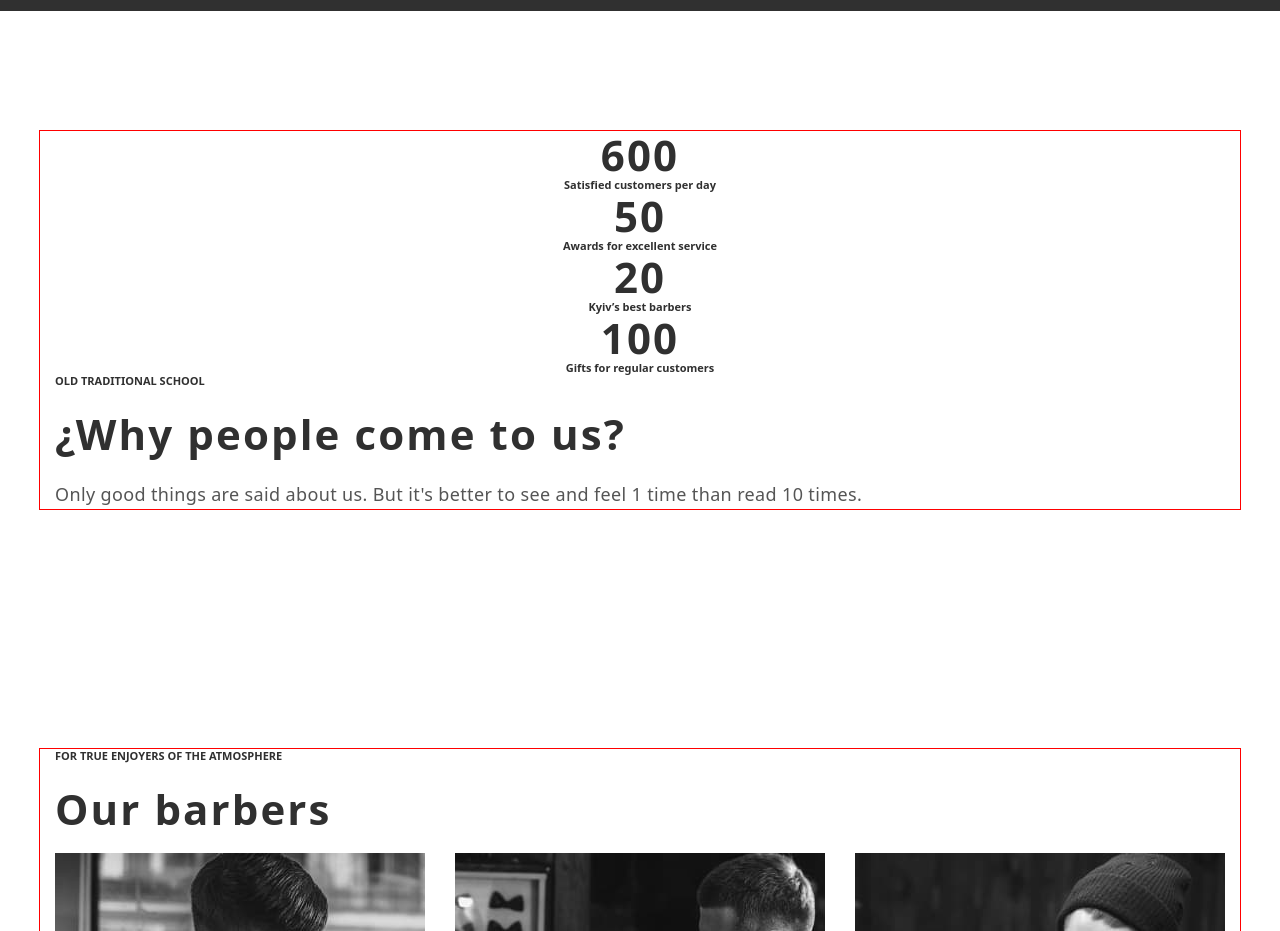
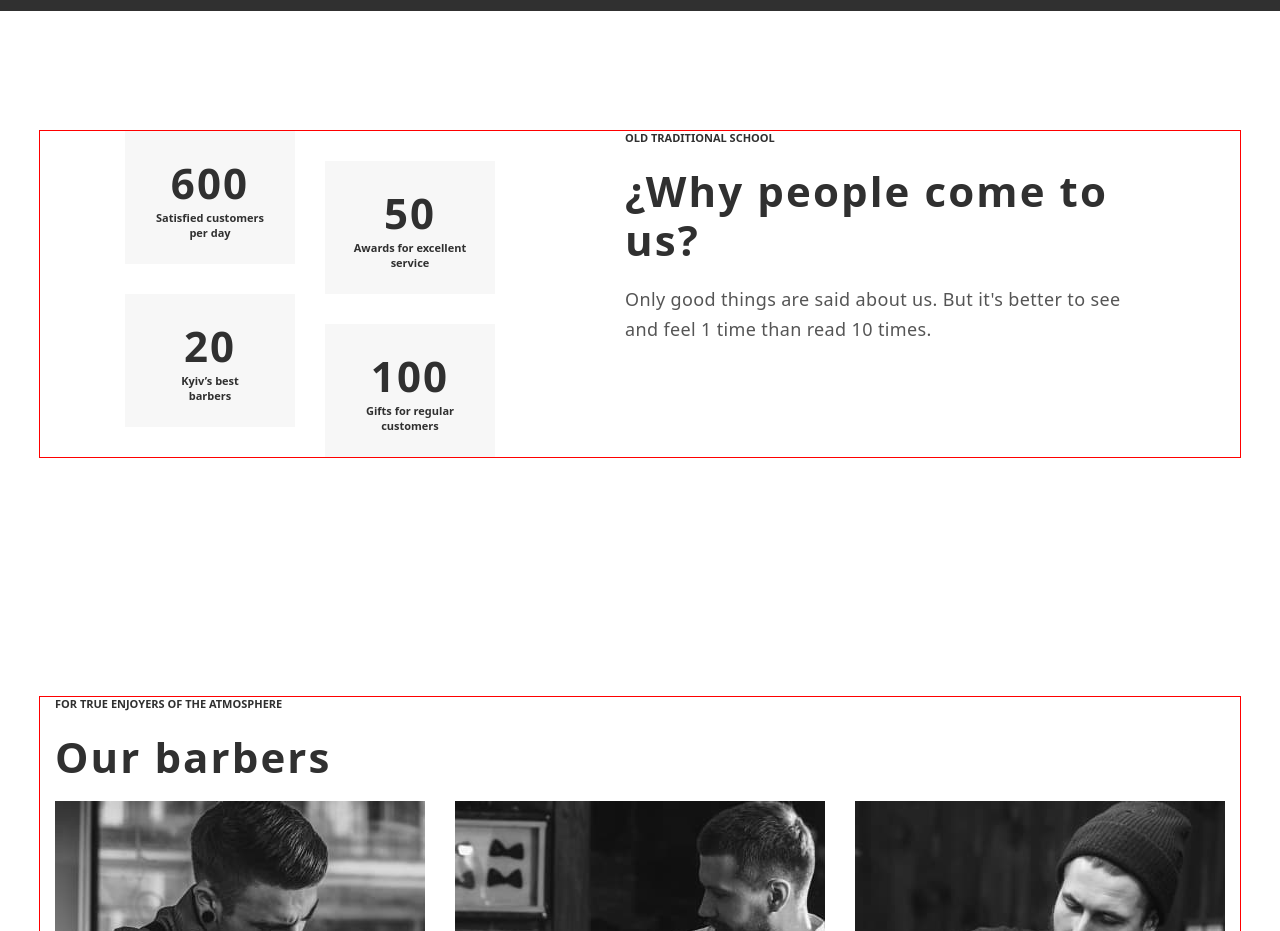
Before and after one commit to TetianaOgni/barbershop-website, a website built with Vite: page src/index.html in a window 1280 px wide. Shown: the part 2080-3011 px from the top of the page. Built offline with nearby package versions, Linux system fonts and the light colour scheme.

Commit message:
add flexbox and grid for why-us.html

```diff
--- a/src/css/base.css
+++ b/src/css/base.css
@@ -5,6 +5,7 @@
   --text-color: #555;
   --color-text-top: rgba(157, 164, 189, 0.6);
   --color-text-bottom: #9da4bd;
+  --color-background-grey: #f7f7f7;
   --font-size-base: 16px;
   --font-weight-normal: 400;
   --font-family: 'Open Sans', sans-serif;
--- a/src/css/why-us.css
+++ b/src/css/why-us.css
@@ -1,10 +1,41 @@
 .section-why-us {
   padding: 120px 0;
+}
+.why-us-wrapper {
+  display: flex;
+  padding-left: 70px;
+  gap: 130px;
+}
+.why-us-list {
+  display: grid;
+  /* justify-content: center; */
+  grid-template-columns: repeat(2, 170px);
+  grid-template-rows: repeat(2, 163px);
+  column-gap: 30px;
+  /* height: 330px; */
+  align-self: center;
+}
+.why-us-item {
+  display: flex;
+  flex-direction: column;
+  justify-content: center;
+  align-items: center;
+  width: 170px;
+  height: 133px;
+  padding: 20px 24px;
+  background-color: var(--color-background-grey);
+}
+.why-us-item:nth-child(even) {
+  align-self: flex-end;
+}
+.why-us-item:nth-child(3) > .feedback {
+  padding: 0 15px;
 }
 .quantity {
   font-family: var(--font-family);
   font-weight: 700;
   font-size: 42px;
+  line-height: 1.36;
   letter-spacing: 0.05em;
   text-align: center;
   color: var(--secondary-color);
@@ -12,6 +43,10 @@
 .feedback {
   font-weight: 600;
   font-size: 11px;
+  line-height: 1.36;
   text-align: center;
   color: var(--secondary-color);
 }
+.why-us-text-wrapper {
+  max-width: 500px;
+}
--- a/src/partials/why-us.html
+++ b/src/partials/why-us.html
@@ -1,28 +1,32 @@
 <section class="section section-why-us section-light">
   <div class="container">
-    <ul>
-      <li>
+    <div class="why-us-wrapper">
+      <ul class="why-us-list">
+        <li class="why-us-item">
           <p class="quantity">600</p>
           <p class="feedback">Satisfied customers per day</p>
         </li>
-      <li>
+        <li class="why-us-item">
           <p class="quantity">50</p>
           <p class="feedback">Awards for excellent service</p>
         </li>
-      <li>
+        <li class="why-us-item">
           <p class="quantity">20</p>
           <p class="feedback">Kyiv’s best barbers</p>
         </li>
-      <li>
+        <li class="why-us-item">
           <p class="quantity">100</p>
           <p class="feedback">Gifts for regular customers</p>
         </li>
       </ul>
+      <div class="why-us-text-wrapper">
         <p class="text-top">Old traditional school</p>
         <h2 class="title-second">¿Why people come to us?</h2>
         <p class="text-bottom">
-      Only good things are said about us. But it's better to see and feel 1 time
-      than read 10 times.
+          Only good things are said about us. But it's better to see and feel 1
+          time than read 10 times.
         </p>
       </div>
+    </div>
+  </div>
 </section>
```
Lines whose indentation alone changed are shown as unchanged.
